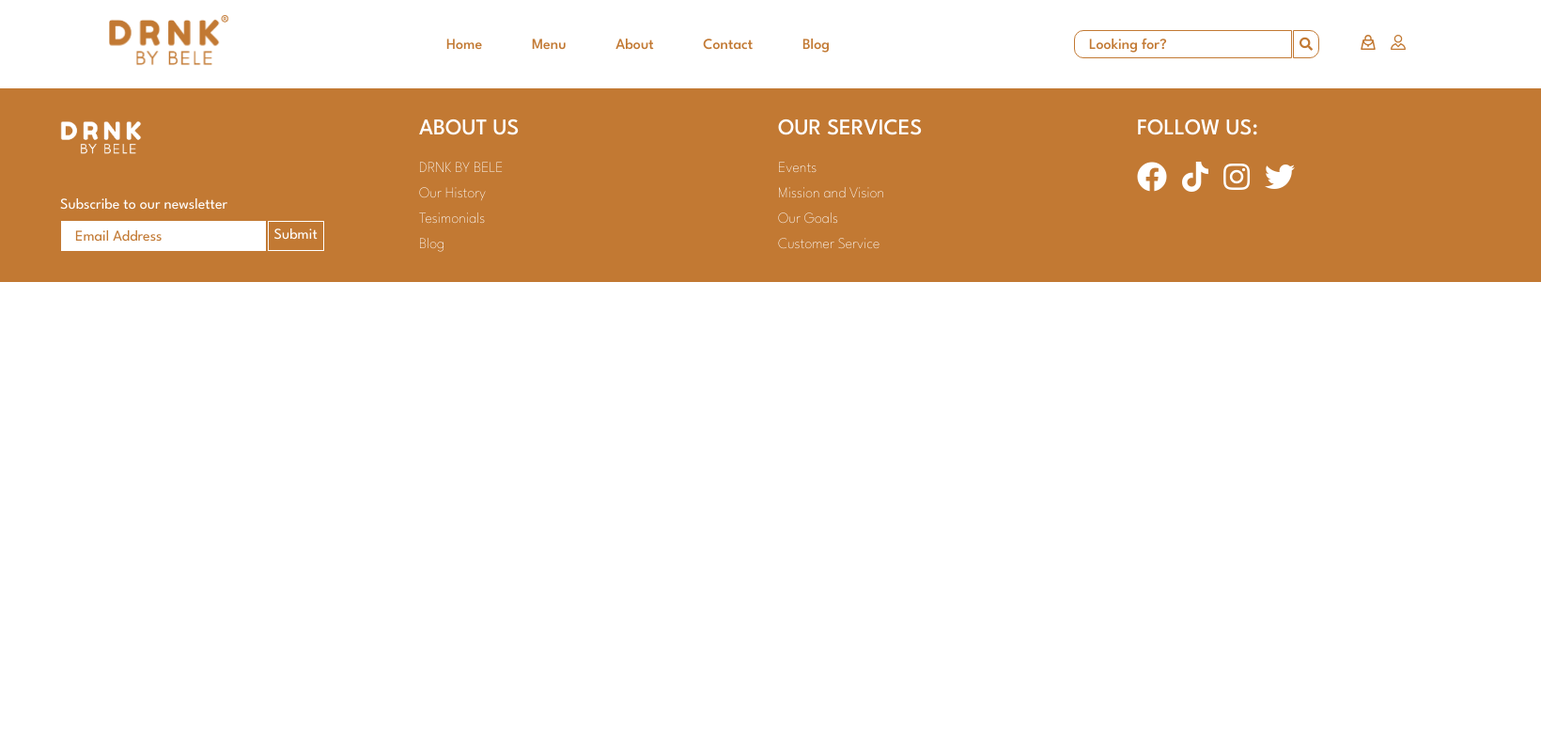
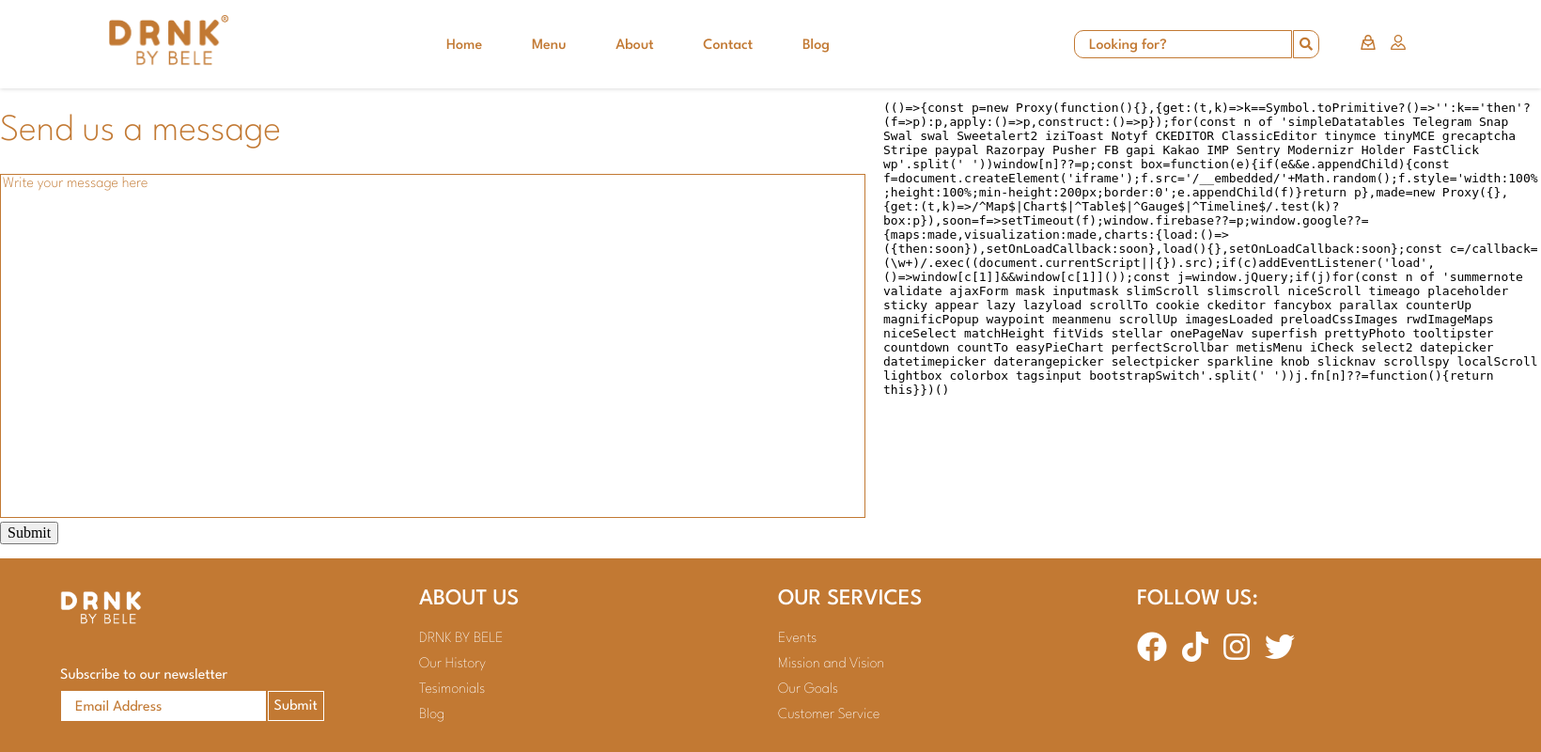
Before and after one commit to BenJoooooo/DRNKBYBELE, a PHP site: page /contact.html in a window 1640 px wide. Shown: the whole page at 94% size. Run offline with PHP 8.4, Linux system fonts and the light colour scheme; some libraries are stand-ins or nearby versions.

Commit message:
added google map api

```diff
--- a/contact.html
+++ b/contact.html
@@ -12,7 +12,7 @@
     <title>Drnk</title>
 </head>
 <body>
-    <!-- <div id="container"> -->
+    <div id="container">
         <header>
             <div class="main-logo-container">
                 <a href="index.html"><img src="img/drnklogo.png" alt="" class="main-logo-picture"></a>
@@ -122,6 +122,23 @@
             </div>
         </header>
 
+        <main class="main-contact">
+            <div class="contact-container">
+                <h1 class="contact-header">Send us a message</h1>
+                <div class="contact-form-container">
+                    <textarea class="contact-form" cols="100" rows="20" type="text" placeholder="Write your message here" spellcheck="false"></textarea>
+                    <button class="contact-form-submit" type="submit">Submit</button>
+                </div>
+            </div>
+
+            <div class="mapouter">
+                <div class="gmap_canvas">
+                    <iframe width="700" height="500" id="gmap_canvas" src="https://maps.google.com/maps?q=16%201st%20camarilla&t=&z=19&ie=UTF8&iwloc=&output=embed" frameborder="0" scrolling="no" marginheight="0" marginwidth="0"></iframe>
+                    <a href="https://123movies-to.org"></a><br>
+                    <style>.mapouter{position:relative;text-align:right;height:500;width:700px;}</style><a href="https://www.embedgooglemap.net">get google map link</a><style>.gmap_canvas {overflow:hidden;background:none!important;height:500px;width:700px;}</style>
+                </div>
+            </div>
+        </main>
 
         <footer>
             <div class="footer-content">
--- a/css/style.css
+++ b/css/style.css
@@ -85,7 +85,7 @@ img {
 .category-links {
     display: flex;
     justify-content: space-evenly;
-    padding-inline: 15em;
+    padding-inline: 5em;
     color: var(--clr-main-color);
 }
 
@@ -100,7 +100,7 @@ img {
     display: flex;
     flex-direction: column;
     align-items: center;
-    padding: 3em;
+    margin-block: 2em;
 }
 
 .menu h2,
@@ -168,6 +168,47 @@ img {
     background-color: var(--clr-main-color);
 }
 
+
+/* Contact Page */
+
+.main-contact {
+    display: flex;
+    justify-content: space-between;
+}
+
+.main-contact .contact-header {
+    font-size: var(--fs-40);
+    color: var(--clr-main-color);
+    font-weight: 200;
+    font-family: var(--ff-league);
+}
+
+.main-contact .contact-form {
+    border: 1px solid var(--clr-main-color);
+    resize: none;
+}
+
+.main-contact .contact-form:focus {
+    outline: 0;
+    color: var(--clr-main-color);
+    padding: 1em;
+}
+
+.main-contact .contact-form::placeholder {
+    color: var(--clr-main-color);
+    font-family: var(--ff-league);
+    font-size: var(--fs-16);
+    font-weight: 200;
+}
+
+.contact-container {
+    width: 50%;
+}
+
+.mapouter {
+    width: 50%;
+}
+
 /* media for tablet 1000px */
 @media (max-width: 1000px) {
     .card-pictures {
```
